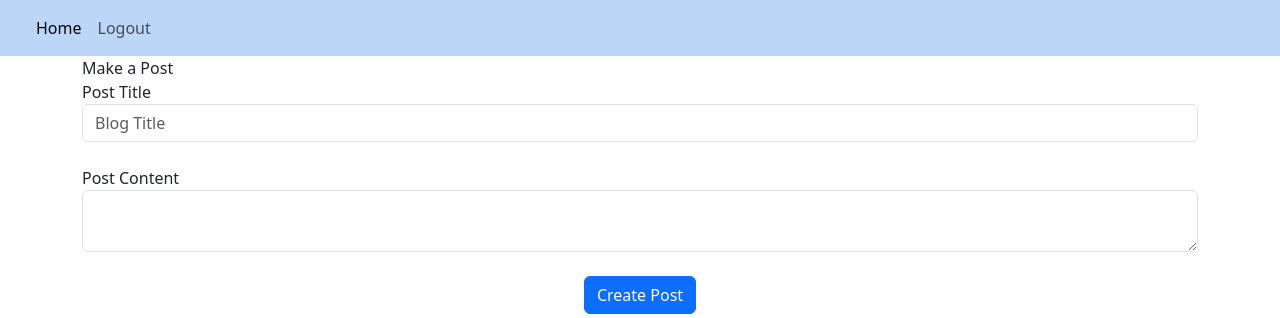
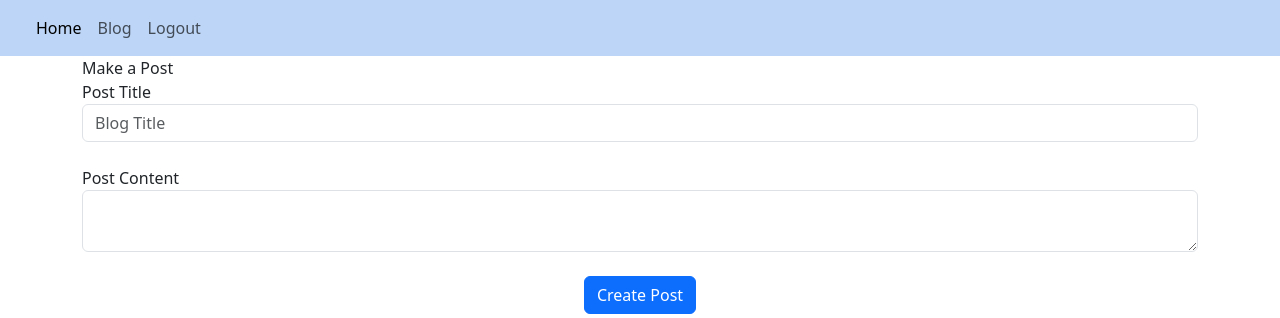
Before and after one commit to iec-creem/Year-13-Programming-Assessment, a Flask app: page /create-post in a window 1280 px wide. Shown: the top 318 px of the page. Run offline with Flask 3, Linux system fonts and the light colour scheme; the visitor is signed in with stand-in values (Sample User, id 1).

Commit message:
added blog page to navbar

```diff
--- a/Flask_Blog/website/templates/template.html
+++ b/Flask_Blog/website/templates/template.html
@@ -23,6 +23,7 @@
                 <div class="navbar-nav">
                     <a class="nav-link active" aria-current="page" href="/home">Home</a>
                     {% if user.is_authenticated %}
+                    <a class="nav-link" href="/blog">Blog</a>
                     <a class="nav-link" href="/logout">Logout</a>
                     {% else %}
                     <a class="nav-link" href="/login">Login</a>
```
